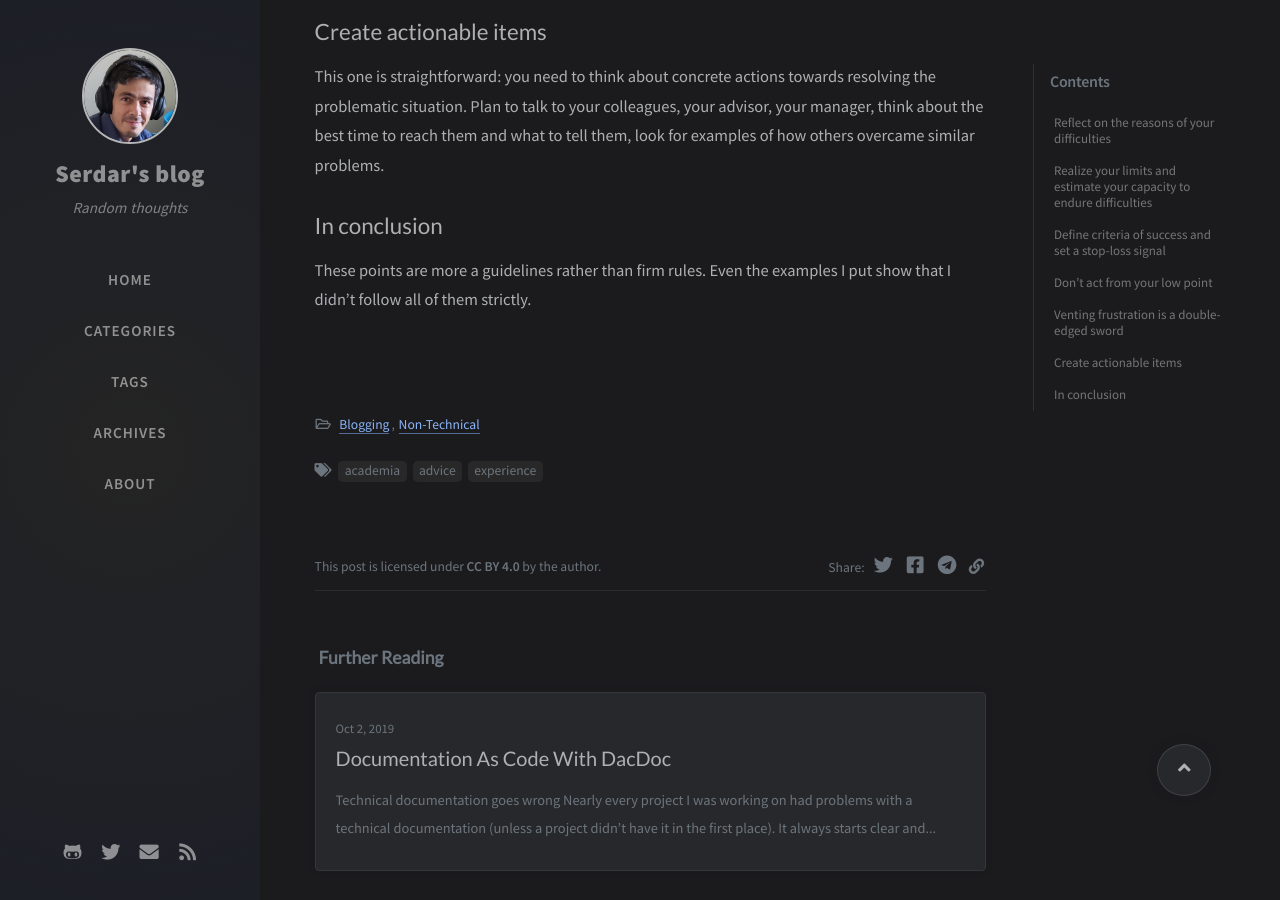
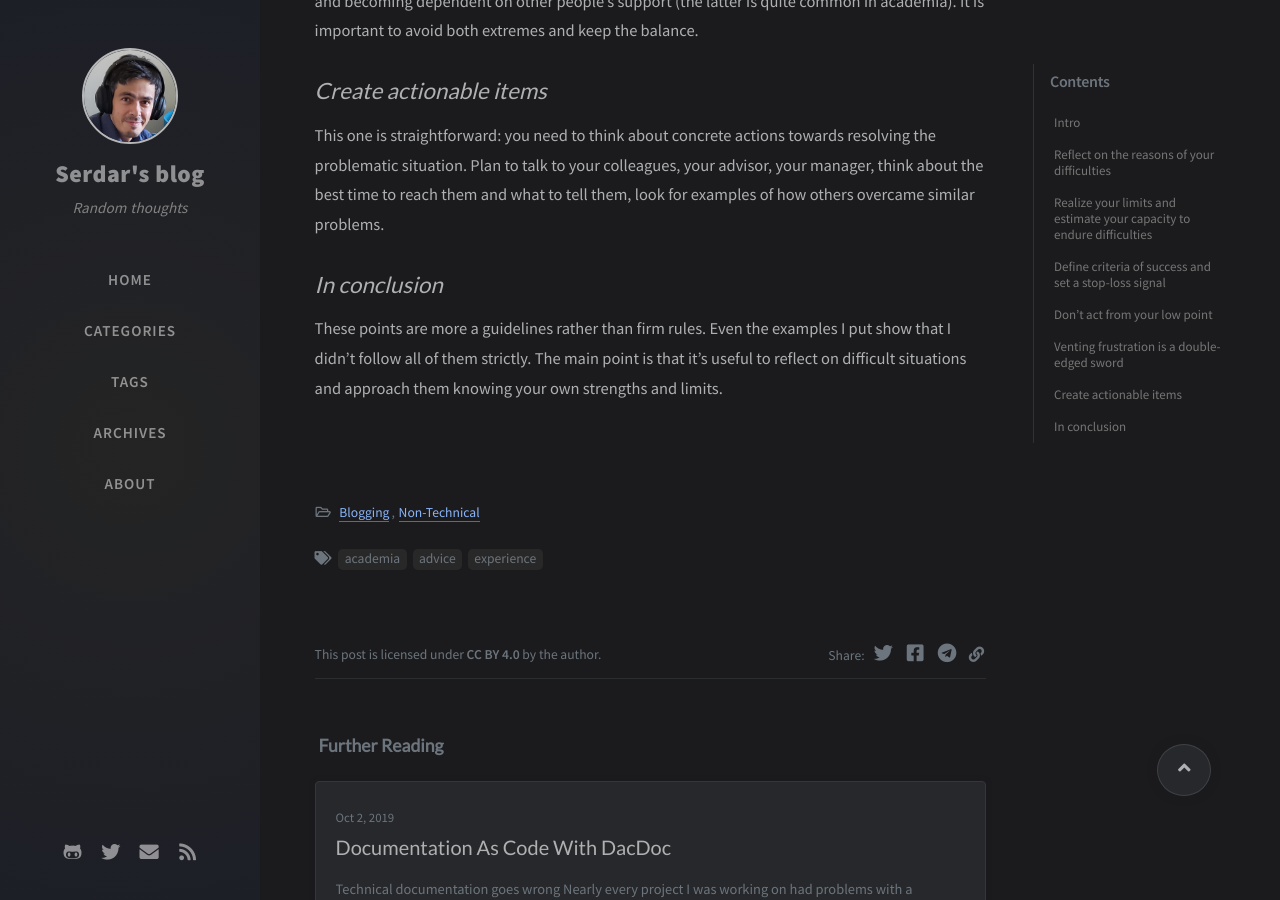
Before and after one commit to serdarkurbanov/serdarkurbanov.github.io, a Jekyll site: the page built from _posts/2020-12-26-exit-plans.md, in a window 1280 px wide and 900 px high, scrolled down 3275 px. Built offline with Jekyll 4.4.1, drawn with Linux system fonts in a browser that asks for light colours; nearby versions of some CDN libraries; comment, search, counter and statistics services are not loaded.

Commit message:
exit plans: bold titles

```diff
--- a/_posts/2020-12-26-exit-plans.md
+++ b/_posts/2020-12-26-exit-plans.md
@@ -7,25 +7,26 @@ tags: [academia, advice, experience]
 image: /assets/img/sample/2020-12-26-exit-plans/escher_transformation.jpg
 ---
 
+## *Intro*
 I talked to my friend the other day, he currently works in academia. We talked about his satisfaction with a job. He loves it but is overworking so much that I feel that he pays a toll – stressing out, feeling obliged to work on Christmas Eve etc. I mentioned to him that it would be a good idea to reflect on this situation and prepare an exit plan (not necessarily to execute it!).
 
 I'd like to write down what I mean by exit plan and lay out some advice on resolving difficulties in your life based on my past experience. I remember giving a similar advice to a colleague some time back and I believe it’s pretty universal and not only limited to academia or even to work domain in general.
 
 The below applies to situations when you are upset with work, but some reflection on these points may be useful even when everything goes fine.
 
-## Reflect on the reasons of your difficulties
+## *Reflect on the reasons of your difficulties*
 It can be anything ranging from your own behavior to toxic environment to lack of funds, lack of ownership, mismatch between the field and your interests etc. It’s hard to settle on some specific one reason because usually it’s a combination, so don’t expect the exact once and for all cemented result from it. Yet this reflection is a good exercise that helps admitting the issue and setting yourself on a right track of solving it.
 
 I’ll give an example from my life: there was a point when I reflected on my path in academia and had come to a conclusion that I really loved to study physics, to learn the underlying theories and progress in experiments, but that I was less interested in making scientific research than I thought I would be. Turned out that I find more satisfaction in building software because it gives me faster gratification of having something created from nothing.
 
-## Realize your limits and estimate your capacity to endure difficulties
+## *Realize your limits and estimate your capacity to endure difficulties*
 Estimating your capacity to endure tribulations isn’t quite easy or precise since difficulties may have a compound effect and your ability to go through it is hardly a quantifiable value, but it’s still useful to project your current circumstances into some time in the future and imagine how you’d feel. This will give you an estimate on the time you can allocate to make changes.
 
 Remember that your capabilities are limited (despite what some motivational slogans may tell you). The psyche – like muscles – can only lift a certain weight and can crack when overloaded. In practical terms it means that continuous stress/overwork over some limit (individual for everyone) will lead to nervous breakdown, depression and even physical health problems. Recovering from these conditions is much harder than avoiding it. The myth about the almighty non-stop working people - Erdős, Musk etc -  is mostly a myth because it represents these people with a simplified one-dimensional snapshot. These people exist but in single digits and little is known about their happiness and mental state.
 
 To me the realization of my limits came around the time of my internship in 2010. The internship was in fact a 50hrs/week software engineering job with flexible hours, and I also tried to squeeze scientific research and software engineering courses there. I ended up working 12 hours/day most days, on top of it I had 2+ hour daily commute and then my day and night continued with running theoretical physics calculations. There was a lot I learned about my limits during this time. For example, I realized that screwing up my sleep schedule on Monday will screw up the rest of the week, that brain has limited focus power – focusing too much in one area will block your ability to focus elsewhere.
 
-## Define criteria of success and set a stop-loss signal
+## *Define criteria of success and set a stop-loss signal*
 My first full time software engineering job was in finance, hence some concepts that I picked from there. Making an exit is a hard decision and it’s a common fallacy to continue trading when losses grow – hoping that stock prices will bounce back in your favor. A stop-loss signal is the condition set by a trader defining when losses became large enough to close the current position and exit the game.
 
 Outside of stock market this is still a useful concept. It’s necessary to define criteria for success and failure in whatever you do. It’s also useful to define criteria when failure becomes big enough to stop doing what you’re doing and try different approach/change field etc.
@@ -34,19 +35,19 @@ My example is the relocation to the US and starting a grad school here. When set
 
 Here I’d like to thank my advisor Craig Group – thanks to him I had an opportunity to defend MSc thesis instead of the originally planned PhD, so the 2.5 year effort brought some fruit.
 
-## Don’t act from your low point
+## *Don’t act from your low point*
 Tolstoy said (well, almost) that happy people are alike; unhappy ones feel satisfaction and dissatisfaction unevenly – they usually come in cycles. Once you face some troubles in work or life in general, your mood starts bouncing up and down in a wave-like fashion. Our low points – when we are dissatisfied the most – are usually the most calling times. One may feel the urge to cut ties, act harshly and swiftly. It’s almost never a good idea. Better idea would be to wait until the mood will climb back again (hours/days) and then make any actions about the situation.
 The flip side of this rule is the need to acknowledge problems even when the mood is in its high state.
 
 Let me bring an example from my experience. Once there was an upcoming project that my team was probably going to be involved in, and I knew little about it. There was some activity happening between the manager and some folks from my team, and my lack of involvement frustrated me. After a couple of weeks our manager had shed some light on the upcoming project, and I felt both satisfaction of knowing what was going on and yet a frustration because I felt left out for the past couple of weeks. That was a low point, so I decided to let my mood settle and to find the right verbiage before talking to the manager. The words I came up with are surprisingly simple: 'Thanks for announcing the news on the new project, I like the fact that it became more transparent now since I felt that I’m missing a part of that discussion'. They both express my concerns and reinforce the positive change.
 
-## Venting frustration is a double-edged sword
+## *Venting frustration is a double-edged sword*
 Vent your frustration and seek for compassion, but do so judiciously. Remember that it is a double-edged sword.
 
 Support from friends and family is important, but be aware that releasing too much steam is locking you into a self-pity bubble. I saw examples of both extremes: people who keep all in themselves and suffering from not being understood and people who rant about their troubles and becoming dependent on other people’s support (the latter is quite common in academia). It is important to avoid both extremes and keep the balance.
 
-## Create actionable items
+## *Create actionable items*
 This one is straightforward: you need to think about concrete actions towards resolving the problematic situation. Plan to talk to your colleagues, your advisor, your manager, think about the best time to reach them and what to tell them, look for examples of how others overcame similar problems.
 
-## In conclusion
-These points are more a guidelines rather than firm rules. Even the examples I put show that I didn't follow all of them strictly.
+## *In conclusion*
+These points are more a guidelines rather than firm rules. Even the examples I put show that I didn't follow all of them strictly. The main point is that it's useful to reflect on difficult situations and approach them knowing your own strengths and limits.
```
